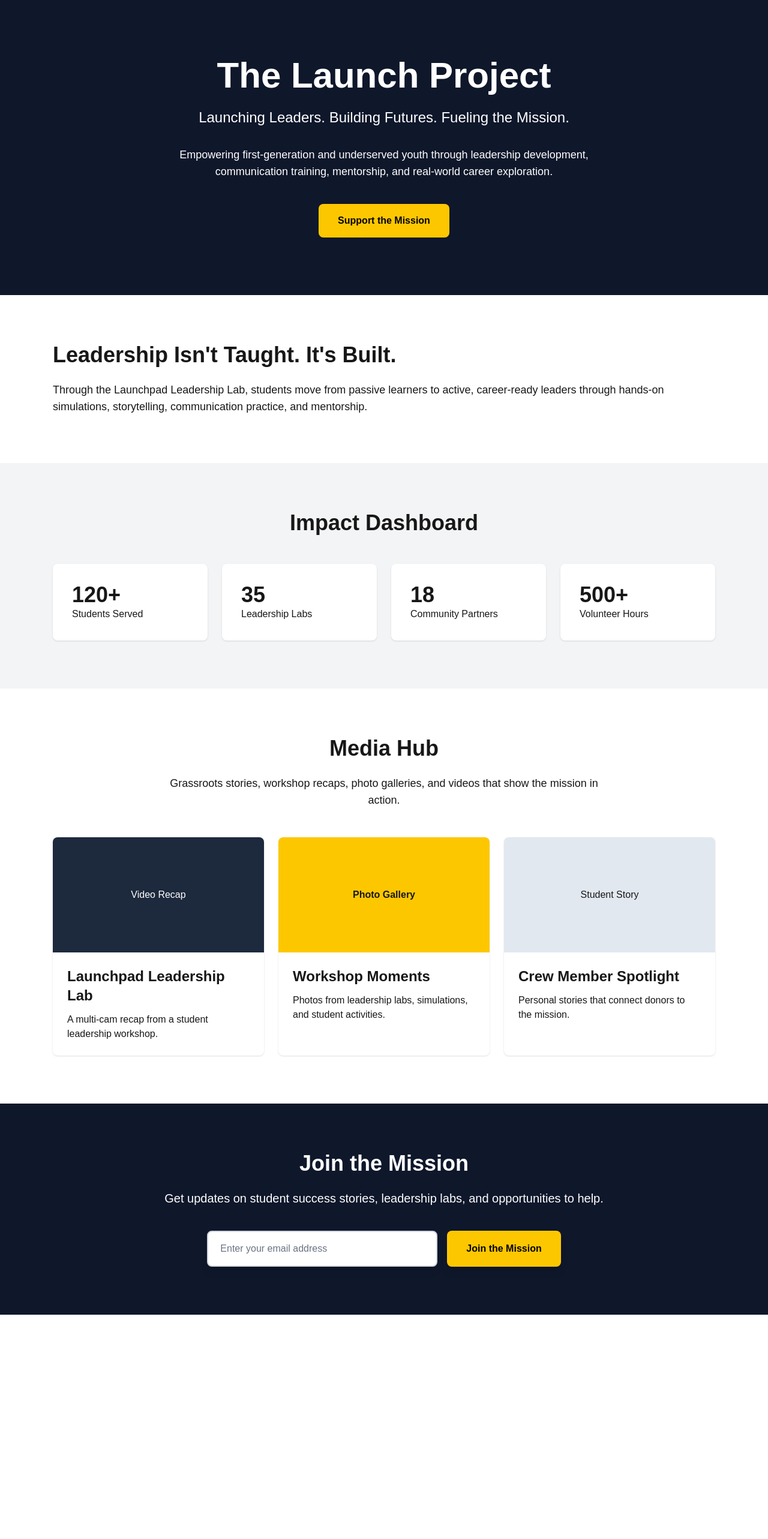
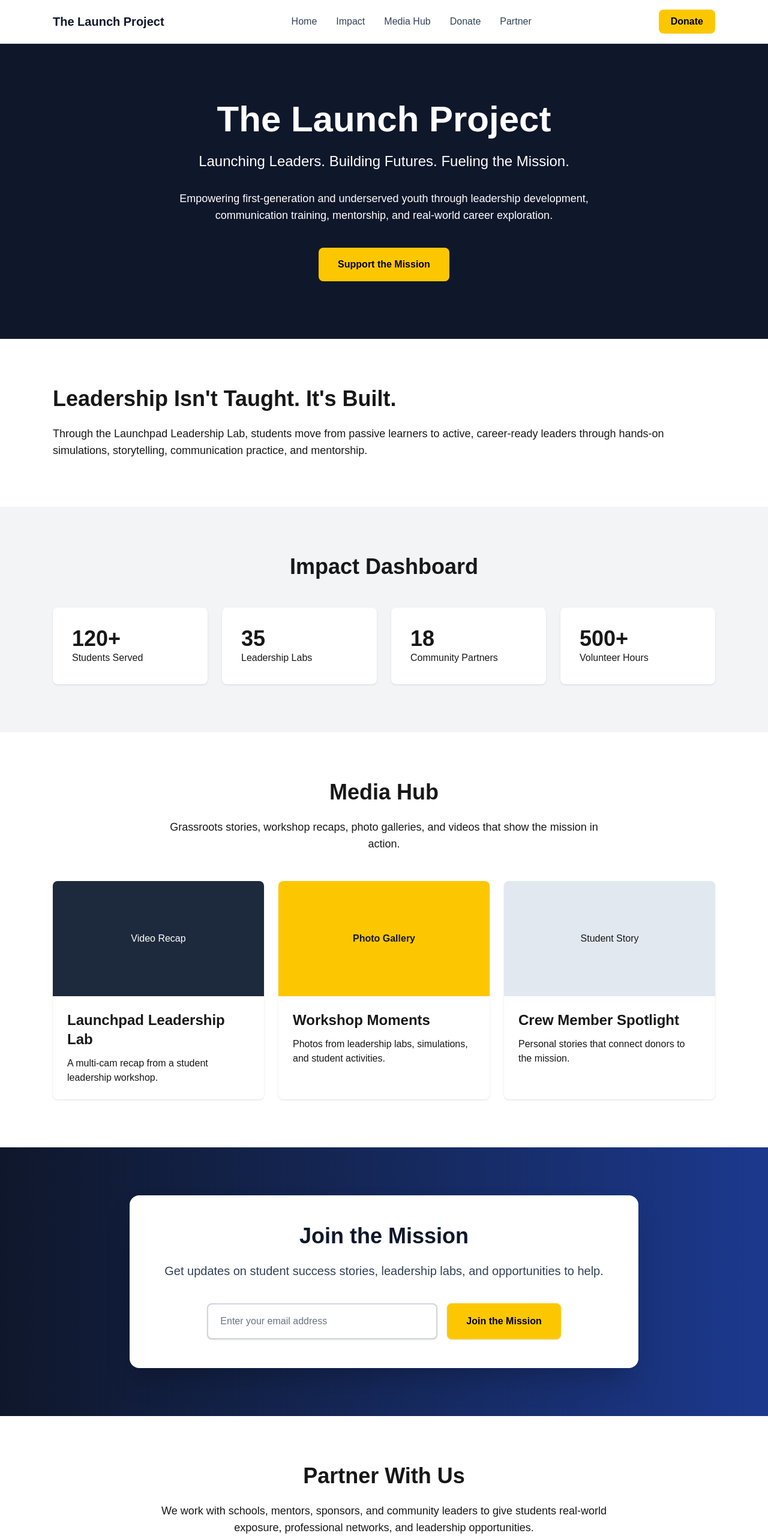
Before and after one commit to goldencloudservices/launch-project, a Next.js app: page / in a window 1280 px wide. Shown: the top 2566 px of the page at 60% size. Before the commit the page ends 2192 px from the top, so only its background shows below. Built offline with nearby package versions, Linux system fonts and the light colour scheme.

Commit message:
Test Amplify auto deploy

```diff
--- a/app/page.tsx
+++ b/app/page.tsx
@@ -1,11 +1,32 @@
 export default function Home() {
   return (
     <main>
+      <nav className="bg-white border-b border-gray-200 sticky top-0 z-50">
+        <div className="max-w-6xl mx-auto px-6 py-4 flex justify-between items-center">
+          <div className="font-bold text-xl text-slate-900">
+            The Launch Project
+          </div>
+
+          <div className="hidden md:flex gap-8 font-medium text-slate-700">
+            <a href="#" className="hover:text-blue-700">Home</a>
+            <a href="#impact" className="hover:text-blue-700">Impact</a>
+            <a href="#media" className="hover:text-blue-700">Media Hub</a>
+            <a href="#donate" className="hover:text-blue-700">Donate</a>
+            <a href="#partners" className="hover:text-blue-700">Partner</a>
+          </div>
+
+          <a
+            href="#donate"
+            className="bg-yellow-400 hover:bg-yellow-500 text-black px-5 py-2 rounded-lg font-bold"
+          >
+            Donate
+          </a>
+        </div>
+      </nav>
+
       <section className="bg-slate-900 text-white py-24">
         <div className="max-w-6xl mx-auto px-6 text-center">
-          <h1 className="text-6xl font-bold">
-            The Launch Project
-          </h1>
+          <h1 className="text-6xl font-bold">The Launch Project</h1>
 
           <p className="text-2xl mt-6">
             Launching Leaders. Building Futures. Fueling the Mission.
@@ -17,9 +38,12 @@ export default function Home() {
             and real-world career exploration.
           </p>
 
-          <button className="mt-10 bg-yellow-400 text-black px-8 py-4 rounded-lg font-bold">
+          <a
+            href="#donate"
+            className="inline-block mt-10 bg-yellow-400 hover:bg-yellow-500 text-black px-8 py-4 rounded-lg font-bold"
+          >
             Support the Mission
-          </button>
+          </a>
         </div>
       </section>
 
@@ -29,14 +53,13 @@ export default function Home() {
         </h2>
 
         <p className="text-lg">
-          Through the Launchpad Leadership Lab, students move from
-          passive learners to active, career-ready leaders through
-          hands-on simulations, storytelling, communication practice,
-          and mentorship.
+          Through the Launchpad Leadership Lab, students move from passive
+          learners to active, career-ready leaders through hands-on simulations,
+          storytelling, communication practice, and mentorship.
         </p>
       </section>
 
-      <section className="bg-gray-100 py-20">
+      <section id="impact" className="bg-gray-100 py-20">
         <div className="max-w-6xl mx-auto px-6">
           <h2 className="text-4xl font-bold text-center mb-12">
             Impact Dashboard
@@ -65,13 +88,13 @@ export default function Home() {
           </div>
         </div>
       </section>
-      <section className="max-w-6xl mx-auto px-6 py-20">
-  <h2 className="text-4xl font-bold text-center mb-6">
-    Media Hub
-  </h2>
+
+      <section id="media" className="max-w-6xl mx-auto px-6 py-20">
+        <h2 className="text-4xl font-bold text-center mb-6">Media Hub</h2>
 
         <p className="text-lg text-center max-w-3xl mx-auto mb-12">
-    Grassroots stories, workshop recaps, photo galleries, and videos that show the mission in action.
+          Grassroots stories, workshop recaps, photo galleries, and videos that
+          show the mission in action.
         </p>
 
         <div className="grid md:grid-cols-3 gap-6">
@@ -81,7 +104,9 @@ export default function Home() {
             </div>
             <div className="p-6">
               <h3 className="text-2xl font-bold">Launchpad Leadership Lab</h3>
-        <p className="mt-3">A multi-cam recap from a student leadership workshop.</p>
+              <p className="mt-3">
+                A multi-cam recap from a student leadership workshop.
+              </p>
             </div>
           </div>
 
@@ -91,7 +116,9 @@ export default function Home() {
             </div>
             <div className="p-6">
               <h3 className="text-2xl font-bold">Workshop Moments</h3>
-        <p className="mt-3">Photos from leadership labs, simulations, and student activities.</p>
+              <p className="mt-3">
+                Photos from leadership labs, simulations, and student activities.
+              </p>
             </div>
           </div>
 
@@ -101,34 +128,51 @@ export default function Home() {
             </div>
             <div className="p-6">
               <h3 className="text-2xl font-bold">Crew Member Spotlight</h3>
-        <p className="mt-3">Personal stories that connect donors to the mission.</p>
+              <p className="mt-3">
+                Personal stories that connect donors to the mission.
+              </p>
             </div>
           </div>
         </div>
       </section>
-<section className="bg-slate-900 text-white py-20">
-  <div className="max-w-4xl mx-auto text-center px-6">
-    <h2 className="text-4xl font-bold">
+
+      <section id="donate" className="bg-gradient-to-r from-slate-900 to-blue-900 py-20">
+        <div className="max-w-4xl mx-auto px-6">
+          <div className="bg-white rounded-2xl shadow-2xl p-8 md:p-12 text-center">
+            <h2 className="text-4xl font-bold text-slate-900">
               Join the Mission
             </h2>
 
-    <p className="mt-6 text-xl">
-      Get updates on student success stories,
-      leadership labs, and opportunities to help.
+            <p className="mt-6 text-xl text-slate-700">
+              Get updates on student success stories, leadership labs, and
+              opportunities to help.
             </p>
 
             <div className="mt-10 flex flex-col md:flex-row gap-4 justify-center">
               <input
                 type="email"
                 placeholder="Enter your email address"
-  className="px-5 py-4 rounded-lg bg-white border-2 border-gray-300 text-gray-900 placeholder-gray-500 w-full md:w-96 shadow-lg"
+                className="px-5 py-4 rounded-lg bg-white border-2 border-gray-300 text-gray-900 placeholder-gray-500 w-full md:w-96 shadow"
               />
 
-      <button className="bg-yellow-400 hover:bg-yellow-500 text-black px-8 py-4 rounded-lg font-bold shadow-lg">
+              <button className="bg-yellow-400 hover:bg-yellow-500 text-black px-8 py-4 rounded-lg font-bold shadow">
                 Join the Mission
               </button>
             </div>
           </div>
+        </div>
+      </section>
+
+      <section id="partners" className="max-w-6xl mx-auto px-6 py-20">
+        <h2 className="text-4xl font-bold text-center mb-6">
+          Partner With Us
+        </h2>
+
+        <p className="text-lg text-center max-w-3xl mx-auto">
+          We work with schools, mentors, sponsors, and community leaders to give
+          students real-world exposure, professional networks, and leadership
+          opportunities.
+        </p>
       </section>
     </main>
   );
```
Lines whose indentation alone changed are shown as unchanged.
